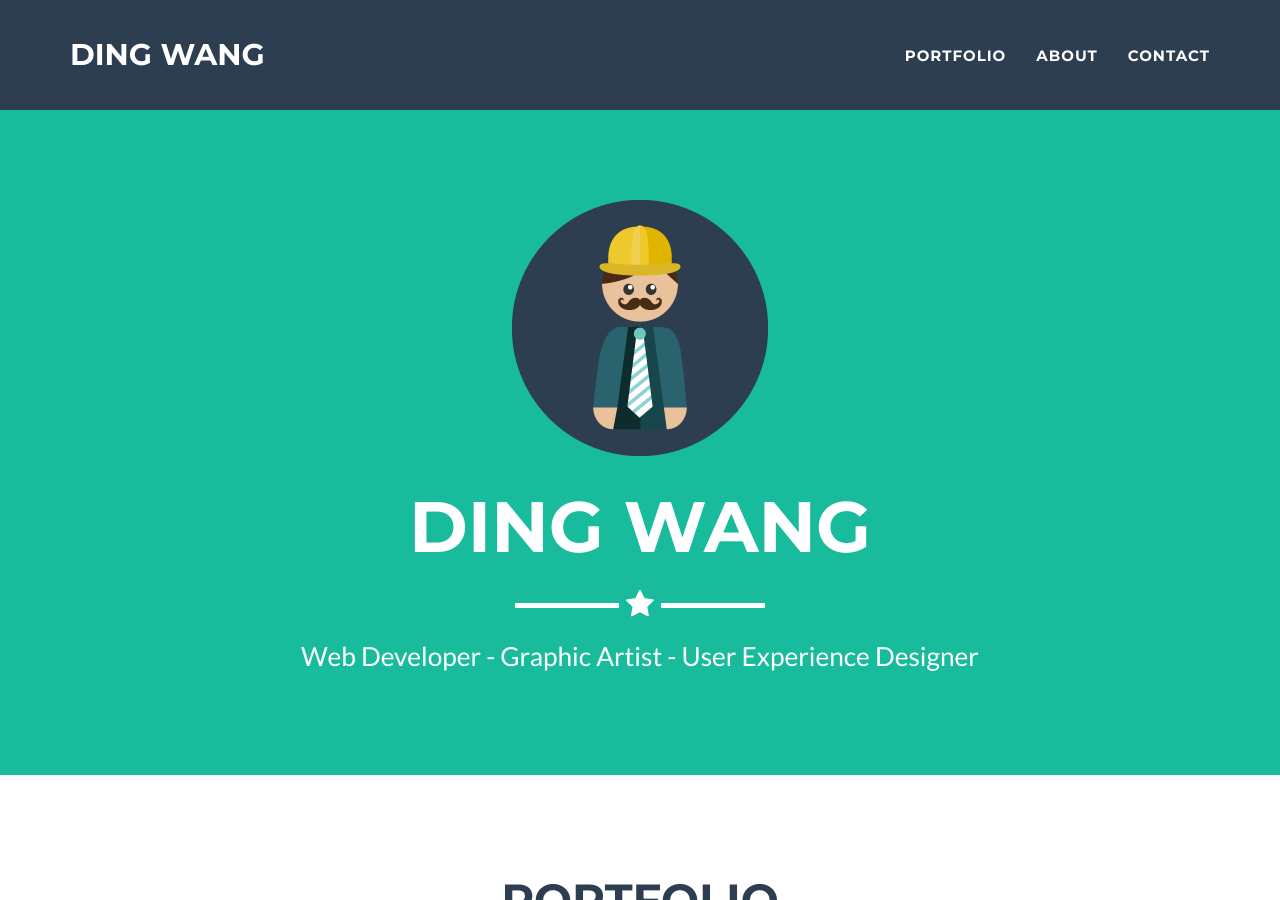
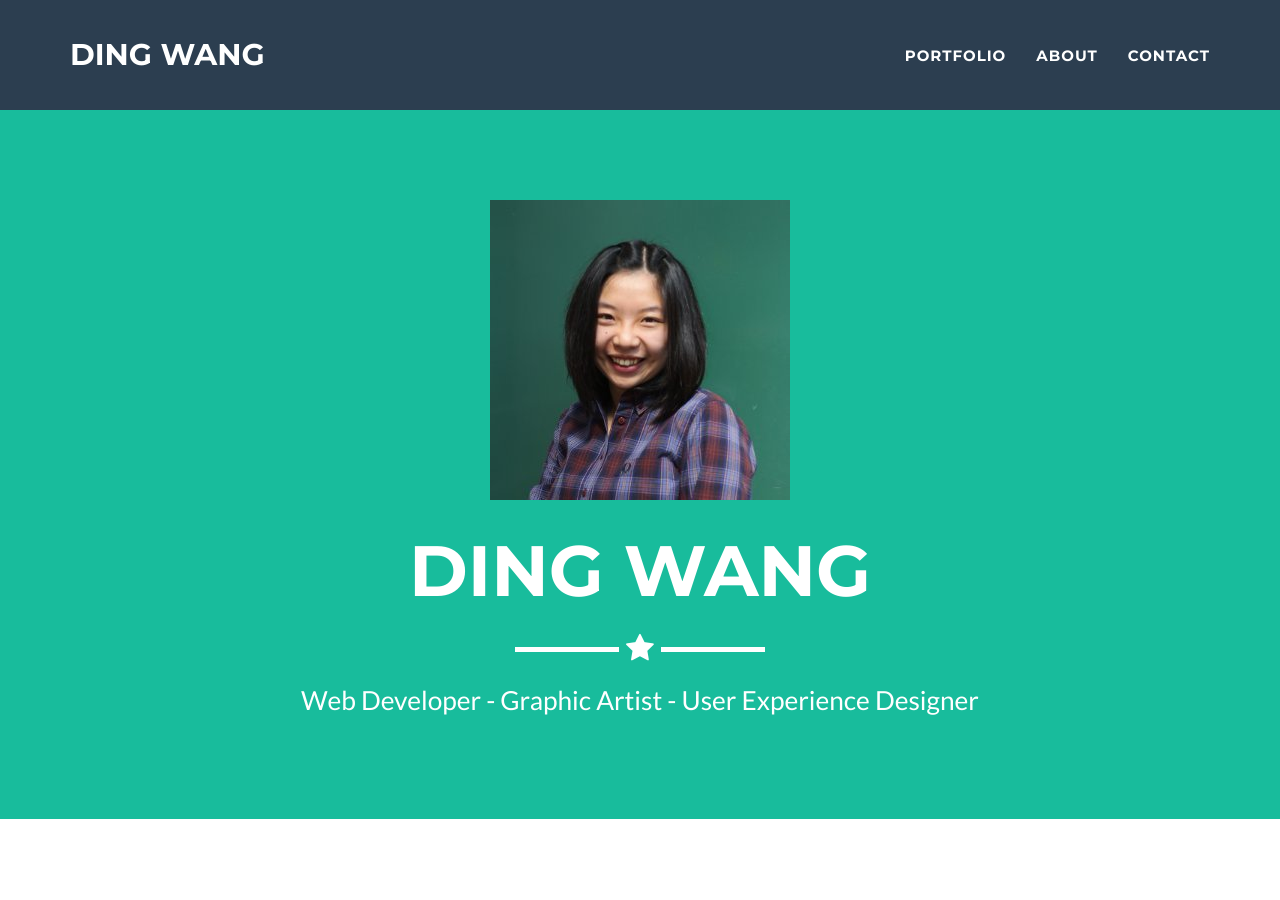
Before and after one commit to dingwang89/dingwang89.github.io, a Jekyll site: the page built from index.html, in a window 1280 px wide and 900 px high. Built offline with Jekyll 4.4.1, drawn with Linux system fonts in a browser that asks for light colours.

Commit message:
local commit

```diff
--- a/_includes/header.html
+++ b/_includes/header.html
@@ -3,7 +3,7 @@
         <div class="container">
             <div class="row">
                 <div class="col-lg-12">
-                    <img class="img-responsive" src="img/profile.png" alt="">
+                    <img class="img-responsive" src="img/profile.jpg" alt="">
                     <div class="intro-text">
                         <span class="name">{{ site.title }}</span>
                         <hr class="star-light">
```
Also changed, not shown: Gemfile.lock (added), freelancer-theme-jekyll.gemspec, img/profile.jpg (added), img/profile.png (deleted).
